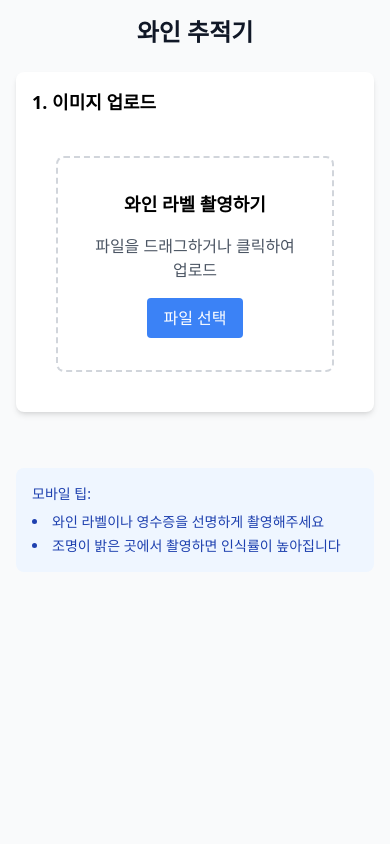
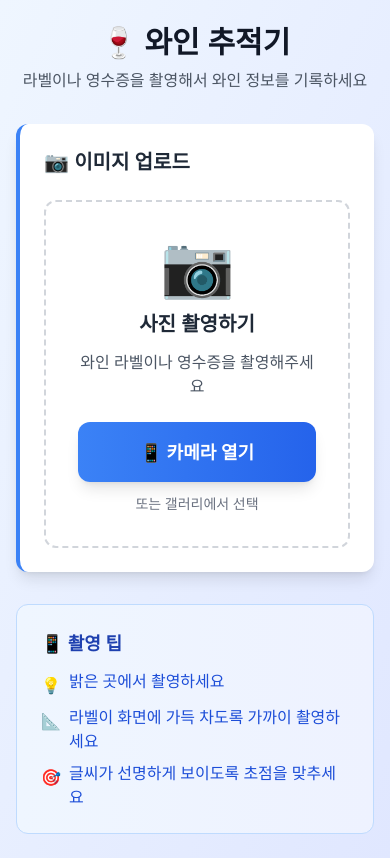
Before and after one commit to nukk-pain/wine, a Next.js app: page / in a window 390 px wide. Built offline with nearby package versions, Linux system fonts and the light colour scheme.

Commit message:
Enhance UI components for mobile optimization and improve user experience with updated styles and layouts

```diff
--- a/components/ImageUpload.tsx
+++ b/components/ImageUpload.tsx
@@ -67,54 +67,65 @@ export function ImageUpload({ onUpload }: ImageUploadProps) {
   };
 
   return (
-    <div className="w-full max-w-md mx-auto p-6">
+    <div className="w-full">
       <div
-        className={`border-2 border-dashed rounded-lg p-8 text-center transition-colors ${
+        className={`border-2 border-dashed rounded-xl p-8 text-center transition-all duration-200 cursor-pointer ${
           isDragOver
-            ? 'border-blue-400 bg-blue-50'
-            : 'border-gray-300 hover:border-gray-400'
+            ? 'border-blue-400 bg-blue-50 scale-105'
+            : 'border-gray-300 hover:border-blue-400 hover:bg-blue-50'
         }`}
         onDrop={handleDrop}
         onDragOver={handleDragOver}
         onDragLeave={handleDragLeave}
         onClick={() => fileInputRef.current?.click()}
       >
-        <h3 className="text-lg font-semibold mb-4">와인 라벨 촬영하기</h3>
-        <p className="text-gray-600 mb-4">파일을 드래그하거나 클릭하여 업로드</p>
+        <div className="text-6xl mb-4">📷</div>
+        <h3 className="text-xl font-bold mb-3 text-gray-800">사진 촬영하기</h3>
+        <p className="text-gray-600 mb-6">와인 라벨이나 영수증을 촬영해주세요</p>
         <input
           ref={fileInputRef}
           type="file"
           accept="image/*"
+          capture="environment"
           onChange={handleFileChange}
           aria-label="이미지 파일 선택"
           className="hidden"
         />
         <button
           type="button"
-          className="px-4 py-2 bg-blue-500 text-white rounded hover:bg-blue-600 transition-colors"
+          className="w-full py-4 px-6 bg-gradient-to-r from-blue-500 to-blue-600 text-white text-lg font-bold rounded-xl shadow-lg hover:from-blue-600 hover:to-blue-700 transition-all duration-200 transform active:scale-95"
           onClick={(e) => {
             e.stopPropagation();
             fileInputRef.current?.click();
           }}
         >
-          파일 선택
+          📱 카메라 열기
         </button>
+        <p className="text-sm text-gray-500 mt-3">또는 갤러리에서 선택</p>
       </div>
 
       {error && (
-        <div className="mt-4 p-3 bg-red-100 border border-red-400 text-red-700 rounded" role="alert">
-          {error}
+        <div className="mt-4 p-4 bg-red-50 border border-red-200 text-red-700 rounded-xl" role="alert">
+          <div className="flex items-center space-x-2">
+            <span className="text-red-500">⚠️</span>
+            <span className="font-medium">{error}</span>
+          </div>
         </div>
       )}
 
       {previewUrl && (
         <div className="mt-6">
-          <h3 className="text-sm font-medium mb-2">미리보기</h3>
-          <img
-            src={previewUrl}
-            alt="미리보기"
-            className="w-full max-w-xs mx-auto rounded-lg shadow-md"
-          />
+          <h3 className="text-lg font-bold mb-3 text-gray-800">📸 촬영된 이미지</h3>
+          <div className="relative">
+            <img
+              src={previewUrl}
+              alt="촬영된 이미지"
+              className="w-full rounded-xl shadow-lg border-2 border-gray-200"
+            />
+            <div className="absolute top-2 right-2 bg-green-500 text-white px-3 py-1 rounded-full text-sm font-bold">
+              ✅ 업로드 완료
+            </div>
+          </div>
         </div>
       )}
     </div>
--- a/pages/index.tsx
+++ b/pages/index.tsx
@@ -6,47 +6,41 @@ import { ImageTypeSelector, ImageType } from '@/components/ImageTypeSelector';
 import { ResultDisplay } from '@/components/ResultDisplay';
 import { DataConfirmation } from '@/components/DataConfirmation';
 
-// Layout components for responsive design
-const ResponsiveLayout = ({ children }: { children: React.ReactNode }) => (
-  <div className="grid grid-cols-1 lg:grid-cols-2 gap-6 lg:gap-8">
+// Mobile-first layout components
+const MobileLayout = ({ children }: { children: React.ReactNode }) => (
+  <div className="flex flex-col space-y-4">
     {children}
   </div>
 );
 
-ResponsiveLayout.LeftColumn = ({ children }: { children: React.ReactNode }) => (
-  <div className="space-y-6">
-    {children}
-  </div>
-);
-
-ResponsiveLayout.RightColumn = ({ children }: { children: React.ReactNode }) => (
-  <div className="space-y-6">
-    {children}
-  </div>
-);
-
-// Processing step wrapper component
-const ProcessingStep = ({ title, children }: { title: string; children: React.ReactNode }) => (
-  <section className="bg-white rounded-lg shadow-md p-4 sm:p-6">
-    {title && <h2 className="text-lg sm:text-xl font-semibold mb-4">{title}</h2>}
+// Mobile-optimized processing step wrapper
+const ProcessingStep = ({ title, children, className = "" }: {
+  title: string;
+  children: React.ReactNode;
+  className?: string;
+}) => (
+  <section className={`bg-white rounded-xl shadow-lg p-6 ${className}`}>
+    {title && <h2 className="text-xl font-bold mb-6 text-gray-800">{title}</h2>}
     {children}
   </section>
 );
 
-// Loading spinner component
+// Mobile-optimized loading spinner
 const LoadingSpinner = ({ message }: { message: string }) => (
-  <div className="text-center">
-    <div className="text-base sm:text-lg">{message}</div>
-    <div className="mt-4 flex justify-center">
-      <div className="animate-spin rounded-full h-8 w-8 border-b-2 border-blue-600"></div>
+  <div className="text-center py-8">
+    <div className="text-lg font-medium text-gray-700 mb-4">{message}</div>
+    <div className="flex justify-center">
+      <div className="animate-spin rounded-full h-12 w-12 border-b-4 border-blue-600"></div>
     </div>
   </div>
 );
 
-// Error message component
+// Mobile-optimized error message
 const ErrorMessage = ({ message }: { message: string }) => (
-  <div className="text-center text-red-600">
-    <div className="text-base sm:text-lg">오류: {message}</div>
+  <div className="text-center py-8">
+    <div className="text-lg font-medium text-red-600 bg-red-50 rounded-lg p-4 border border-red-200">
+      ⚠️ 오류: {message}
+    </div>
   </div>
 );
 
@@ -198,52 +192,54 @@ export default function MainPage() {
     <>
       <Head>
         <title>Wine Tracker</title>
-        <meta name="description" content="Track your wine collection with OCR" />
-        <meta name="viewport" content="width=device-width, initial-scale=1" />
+        <meta name="description" content="모바일에서 와인 라벨을 촬영하여 와인 정보를 자동으로 기록하세요" />
+        <meta name="viewport" content="width=device-width, initial-scale=1, maximum-scale=1, user-scalable=no" />
+        <meta name="theme-color" content="#3B82F6" />
+        <meta name="mobile-web-app-capable" content="yes" />
+        <meta name="apple-mobile-web-app-capable" content="yes" />
+        <meta name="apple-mobile-web-app-status-bar-style" content="default" />
         <link rel="icon" href="/favicon.ico" />
       </Head>
 
-      <main className="min-h-screen bg-gray-50 py-4 sm:py-8">
-        <div className="max-w-7xl mx-auto px-4 sm:px-6 lg:px-8">
-          {/* Responsive Typography */}
-          <h1 className="text-2xl sm:text-3xl lg:text-4xl font-bold text-center text-gray-900 mb-6 sm:mb-8">
-            와인 추적기
-          </h1>
+      <main className="min-h-screen bg-gradient-to-br from-blue-50 to-indigo-100">
+        <div className="container mx-auto px-4 py-6 max-w-md">
+          {/* Mobile-first header */}
+          <div className="text-center mb-8">
+            <h1 className="text-3xl font-bold text-gray-900 mb-2">🍷 와인 추적기</h1>
+            <p className="text-gray-600">라벨이나 영수증을 촬영해서 와인 정보를 기록하세요</p>
+          </div>
 
-          {/* Responsive Layout: Two columns on desktop, single column on mobile/tablet */}
-          <ResponsiveLayout>
-            <ResponsiveLayout.LeftColumn>
-              <ProcessingStep title="1. 이미지 업로드">
+          {/* Mobile-first single column layout */}
+          <MobileLayout>
+            <ProcessingStep title="📷 이미지 업로드" className="border-l-4 border-l-blue-500">
               <div data-testid="upload-area">
                 <ImageUpload onUpload={handleImageUpload} />
               </div>
             </ProcessingStep>
 
             {uploadedImageUrl && (
-                <ProcessingStep title="2. 이미지 타입 선택">
+              <ProcessingStep title="🎯 이미지 타입 선택" className="border-l-4 border-l-orange-500">
                 <ImageTypeSelector
                   onSelect={handleTypeSelection}
                   selected={selectedType}
                   autoDetected={autoDetected}
                 />
                 {selectedType && (
-                    <div className="mt-4">
+                  <div className="mt-6">
                     <button
                       onClick={handleAnalysis}
                       disabled={loading}
-                        className="w-full px-4 py-2 bg-green-500 text-white rounded hover:bg-green-600 transition-colors disabled:bg-gray-400 disabled:cursor-not-allowed"
+                      className="w-full py-4 px-6 bg-gradient-to-r from-green-500 to-green-600 text-white text-lg font-bold rounded-xl shadow-lg hover:from-green-600 hover:to-green-700 transition-all duration-200 disabled:from-gray-400 disabled:to-gray-500 disabled:cursor-not-allowed transform active:scale-95"
                     >
-                        {loading ? '분석 중...' : '분석하기'}
+                      {loading ? '🔄 분석 중...' : '🚀 분석하기'}
                     </button>
                   </div>
                 )}
               </ProcessingStep>
             )}
-            </ResponsiveLayout.LeftColumn>
 
-            <ResponsiveLayout.RightColumn>
             {confirmationData && (
-                <ProcessingStep title="3. 추출된 정보 확인">
+              <ProcessingStep title="✅ 정보 확인 및 저장" className="border-l-4 border-l-purple-500">
                 <DataConfirmation
                   type={confirmationData.type}
                   data={confirmationData.extractedData}
@@ -257,41 +253,59 @@ export default function MainPage() {
             )}
 
             {processedData && !confirmationData && (
-                <ProcessingStep title="4. 저장 완료">
-                  <ResultDisplay
-                    data={processedData.extractedData}
-                    type={processedData.type}
-                    loading={loading}
-                    success={success}
-                    error={error}
-                    onSave={handleSaveToNotion}
-                  />
+              <ProcessingStep title="🎉 저장 완료!" className="border-l-4 border-l-green-500">
+                <div className="text-center py-6">
+                  <div className="text-6xl mb-4">✅</div>
+                  <h3 className="text-xl font-bold text-green-700 mb-2">Notion에 저장 완료!</h3>
+                  <p className="text-gray-600 mb-6">와인 정보가 성공적으로 저장되었습니다.</p>
+                  <button
+                    onClick={() => {
+                      setUploadedFile(null);
+                      setUploadedImageUrl('');
+                      setSelectedType(null);
+                      setProcessedData(null);
+                      setConfirmationData(null);
+                      setSuccess(false);
+                      setError('');
+                    }}
+                    className="w-full py-3 px-6 bg-blue-500 text-white font-bold rounded-xl hover:bg-blue-600 transition-colors"
+                  >
+                    🔄 새로운 와인 추가하기
+                  </button>
+                </div>
               </ProcessingStep>
             )}
 
             {loading && !processedData && !confirmationData && (
-                <ProcessingStep title="">
-                  <LoadingSpinner message="처리 중..." />
+              <ProcessingStep title="" className="border-l-4 border-l-blue-500">
+                <LoadingSpinner message="AI가 이미지를 분석하고 있습니다..." />
               </ProcessingStep>
             )}
 
             {error && !processedData && !confirmationData && (
-                <ProcessingStep title="">
+              <ProcessingStep title="" className="border-l-4 border-l-red-500">
                 <ErrorMessage message={error} />
               </ProcessingStep>
             )}
-            </ResponsiveLayout.RightColumn>
-          </ResponsiveLayout>
+          </MobileLayout>
 
-          {/* Mobile-specific help text */}
-          <div className="mt-8 lg:hidden">
-            <div className="bg-blue-50 rounded-lg p-4 text-sm text-blue-800">
-              <p className="font-medium mb-2">모바일 팁:</p>
-              <ul className="list-disc list-inside space-y-1">
-                <li>와인 라벨이나 영수증을 선명하게 촬영해주세요</li>
-                <li>조명이 밝은 곳에서 촬영하면 인식률이 높아집니다</li>
+          {/* Mobile tips - always visible */}
+          <div className="mt-8 bg-gradient-to-r from-blue-50 to-indigo-50 rounded-xl p-6 border border-blue-200">
+            <h3 className="text-lg font-bold text-blue-800 mb-3">📱 촬영 팁</h3>
+            <ul className="space-y-2 text-blue-700">
+              <li className="flex items-start space-x-2">
+                <span className="text-blue-500 mt-1">💡</span>
+                <span>밝은 곳에서 촬영하세요</span>
+              </li>
+              <li className="flex items-start space-x-2">
+                <span className="text-blue-500 mt-1">📐</span>
+                <span>라벨이 화면에 가득 차도록 가까이 촬영하세요</span>
+              </li>
+              <li className="flex items-start space-x-2">
+                <span className="text-blue-500 mt-1">🎯</span>
+                <span>글씨가 선명하게 보이도록 초점을 맞추세요</span>
+              </li>
             </ul>
-            </div>
           </div>
         </div>
       </main>
--- a/styles/globals.css
+++ b/styles/globals.css
@@ -1,3 +1,44 @@
 @tailwind base;
 @tailwind components;
 @tailwind utilities;
+
+/* Mobile-optimized styles */
+@layer base {
+  html {
+    -webkit-text-size-adjust: 100%;
+    -webkit-font-smoothing: antialiased;
+    -moz-osx-font-smoothing: grayscale;
+  }
+
+  body {
+    overscroll-behavior: none;
+    -webkit-overflow-scrolling: touch;
+  }
+
+  /* Prevent zoom on input focus on iOS */
+  input, select, textarea {
+    font-size: 16px !important;
+  }
+
+  /* Better touch targets */
+  button, a, [role="button"] {
+    min-height: 44px;
+    min-width: 44px;
+  }
+
+  /* Smooth scrolling */
+  * {
+    scroll-behavior: smooth;
+  }
+}
+
+/* Custom mobile-friendly animations */
+@layer utilities {
+  .safe-area-bottom {
+    padding-bottom: env(safe-area-inset-bottom);
+  }
+
+  .safe-area-top {
+    padding-top: env(safe-area-inset-top);
+  }
+}
```
Also changed, not shown: components/DataConfirmation.tsx (+43 -31 lines), components/ImageTypeSelector.tsx (+41 -20 lines). Lines whose indentation alone changed are shown as unchanged.
